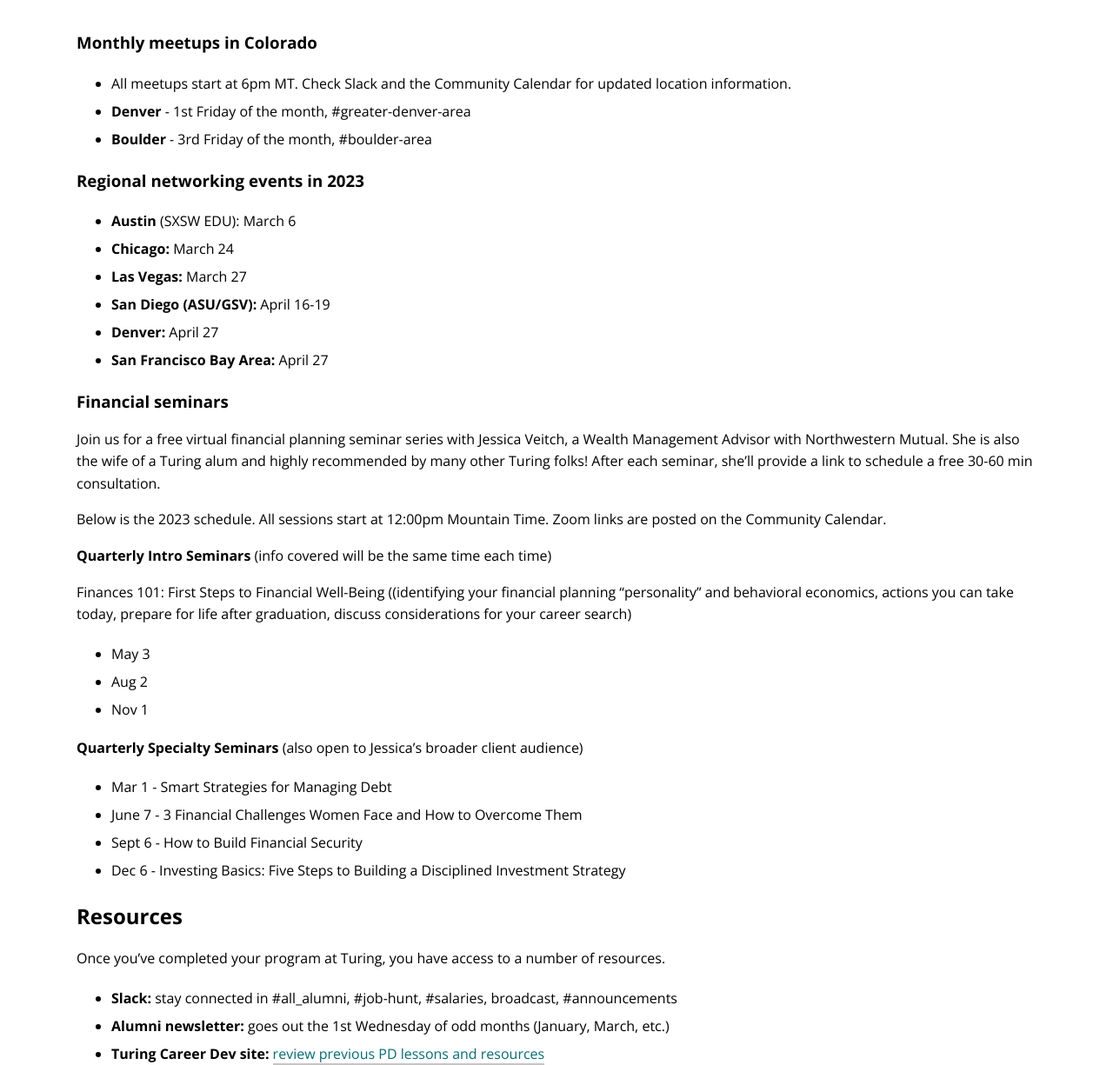
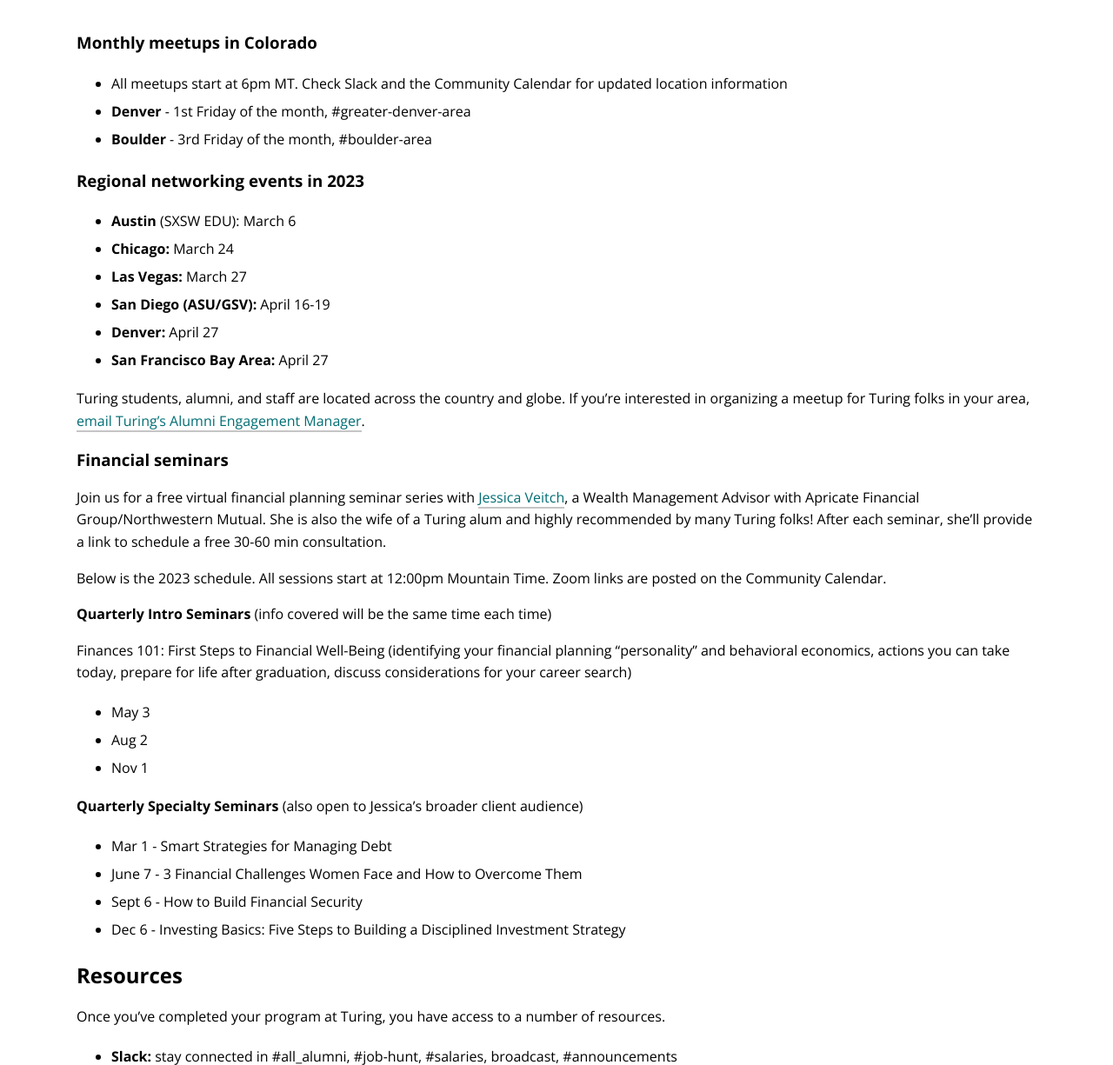
Before and after one commit to turingschool/alumni-site, a Jekyll site: the page built from connect.md, in a window 1280 px wide and 1400 px high, scrolled down 626 px, cut to the strip 175-1400 px from the top of the window. Shown: the whole strip at 87% size. Built offline with Jekyll 4.4.1, drawn with Linux system fonts in a browser that asks for light colours; nearby versions of some CDN libraries; comment, search, counter and statistics services are not loaded; some of the changed text lies outside the part shown.

Commit message:
Update connect.md

```diff
--- a/connect.md
+++ b/connect.md
@@ -6,7 +6,7 @@ permalink: /connect/
 
 ## Events
 
-**The most updated information about in-person and virtual events will be posted on the <a href="https://calendar.google.com/calendar/u/0?cid=Y2FzaW1pcmNyZWF0aXZlLmNvbV9yb25yOWRrOTJuZHZsaHNrMDNrZjhqZDJyb0Bncm91cC5jYWxlbmRhci5nb29nbGUuY29t" target="_blank">Turing Community Calendar</a>.**
+The most updated information about in-person and virtual events will be posted on the <a href="https://calendar.google.com/calendar/u/0?cid=Y2FzaW1pcmNyZWF0aXZlLmNvbV9yb25yOWRrOTJuZHZsaHNrMDNrZjhqZDJyb0Bncm91cC5jYWxlbmRhci5nb29nbGUuY29t" target="_blank">Turing Community Calendar</a>
 
 
 ### Community Calendar
@@ -23,7 +23,7 @@ permalink: /connect/
 </div>
 
 ### Monthly meetups in Colorado
-* All meetups start at 6pm MT. Check Slack and the Community Calendar for updated location information.
+* All meetups start at 6pm MT. Check Slack and the Community Calendar for updated location information
 * **Denver** - 1st Friday of the month, #greater-denver-area
 * **Boulder** - 3rd Friday of the month, #boulder-area
 
@@ -35,15 +35,17 @@ permalink: /connect/
 * **Denver:** April 27
 * **San Francisco Bay Area:** April 27
 
+Turing students, alumni, and staff are located across the country and globe. If you're interested in organizing a meetup for Turing folks in your area, <a href="mailto:alumni@turing.edu">email Turing's Alumni Engagement Manager</a>.
+
 ### Financial seminars
 
-Join us for a free virtual financial planning seminar series with Jessica Veitch, a Wealth Management Advisor with Northwestern Mutual. She is also the wife of a Turing alum and highly recommended by many other Turing folks! After each seminar, she'll provide a link to schedule a free 30-60 min consultation.
+Join us for a free virtual financial planning seminar series with <a href="https://www.northwesternmutual.com/financial/advisor/jessica-veitch/" target="_blank">Jessica Veitch</a>, a Wealth Management Advisor with Apricate Financial Group/Northwestern Mutual. She is also the wife of a Turing alum and highly recommended by many Turing folks! After each seminar, she'll provide a link to schedule a free 30-60 min consultation.
 
 Below is the 2023 schedule. All sessions start at 12:00pm Mountain Time. Zoom links are posted on the Community Calendar.
 
 **Quarterly Intro Seminars** (info covered will be the same time each time)
 
-Finances 101: First Steps to Financial Well-Being ((identifying your financial planning "personality" and behavioral economics, actions you can take today, prepare for life after graduation, discuss considerations for your career search)
+Finances 101: First Steps to Financial Well-Being (identifying your financial planning "personality" and behavioral economics, actions you can take today, prepare for life after graduation, discuss considerations for your career search)
 * May 3
 * Aug 2
 * Nov 1
@@ -62,7 +64,7 @@ Once you've completed your program at Turing, you have access to a number of res
 * **Slack:** stay connected in #all_alumni, #job-hunt, #salaries, broadcast, #announcements
 * **Alumni newsletter:** goes out the 1st Wednesday of odd months (January, March, etc.)
 * **Turing Career Dev site:** <a href="https://careerdev.turing.edu/resources/" target="_blank">review previous PD lessons and resources</a>
-* **Tech challenge workgroup:** check the data-structures-and-algorithms Slack channel for updated information on this group
+* **Tech challenge workgroup:** check the #data-structures-and-algorithms Slack channel for updated information on this group
 
 ### Turing Professionals
 
```
